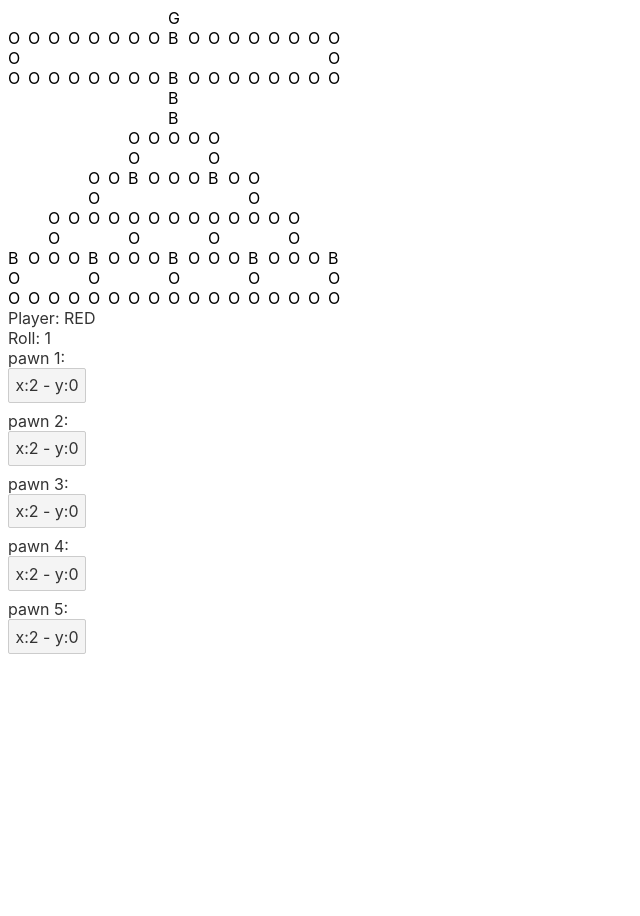
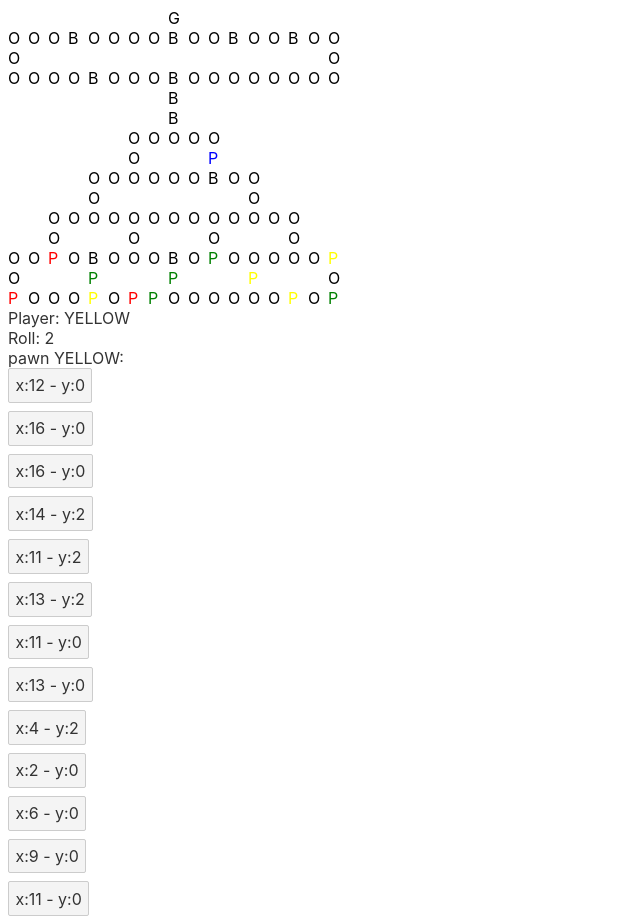
Before and after one commit to OskarDamkjaer/malefizent, a Svelte app: page / in a window 1280 px wide. Shown: the whole page, without its empty margins (0-640 px from the left). Before the commit the page ends 800 px from the top, so only its background shows below. Built offline with nearby package versions, Linux system fonts and the light colour scheme.

Commit message:
Ergonomics

```diff
--- a/src/App.svelte
+++ b/src/App.svelte
@@ -3,41 +3,32 @@
     createGameState,
     doTurn,
     posContainsPawn,
-    prepareTurn,
-    access,
+    getNextTurnOptions,
   } from "./game";
   import Spot from "./Spot.svelte";
   let state = createGameState();
-  $: possibleTurns = prepareTurn(state);
+  $: possibleTurns = getNextTurnOptions(state);
 
   $: console.log(state);
   $: console.log(possibleTurns);
-  // TODO change so we don't need to flatmap like this. and also give more info on SPOts by default
-  // todo make so that people don't need to use
-  // TODO byt namn på spelet och designa så den ser fin ut. kanske att ojäserna rör sig?
   const interval = setInterval(() => {
-    const moves = [1, 2, 3, 4, 5].flatMap((nbr) =>
-      possibleTurns.moves[nbr].map((pos) => ({ pawnNumber: nbr, move: pos }))
-    );
-
-    const bestMove = moves.sort((a, b) => {
-      return (
-        access(state.field, a.move).goalDistance -
-        access(state.field, b.move).goalDistance
-      );
-    });
+    const moves = possibleTurns.options;
+    const bestMove = moves.sort(
+      (a, b) => a.spot.goalDistance - b.spot.goalDistance
+    )[0];
 
     const random = moves[Math.floor(Math.random() * moves.length)];
 
     if (possibleTurns.player === "BLUE") {
-      state = doTurn(state, bestMove[0]);
+      state = doTurn(state, bestMove);
     } else {
-      state = doTurn(state, random[0]);
+      state = doTurn(state, random);
     }
     if (state.winner) {
       clearInterval(interval);
     }
   }, 100);
+  // TODO byt namn på spelet och designa så den ser fin ut. kanske att pjäserna rör sig?
 </script>
 
 <main>
@@ -53,18 +44,16 @@
   {/if}
   <div>Player: {possibleTurns.player}</div>
   <div>Roll: {state.diceRoll}</div>
-  {#each [1, 2, 3, 4, 5] as pawnNbr}
-    pawn {pawnNbr}:
-    {#each possibleTurns.moves[pawnNbr] as pos}
+  pawn {possibleTurns.player}:
+  {#each possibleTurns.options as turn}
     <button
       class="row"
       on:click={() => {
-          state = doTurn(state, { move: pos, pawnNumber: pawnNbr });
+        state = doTurn(state, turn);
       }}
     >
-        x:{pos.x} - y:{pos.y}
+      x:{turn.spot.position.x} - y:{turn.spot.position.y}
     </button>
-    {/each}
   {/each}
 </main>
 
--- a/src/game.ts
+++ b/src/game.ts
@@ -252,6 +252,10 @@ type GameState = {
   winner?: Color;
 };
 type MoveOptions = { player: Color; moves: Record<number, Position[]> };
+type TurnOptions = {
+  player: Color;
+  options: Turn[];
+};
 
 export function prepareTurn(state: GameState): MoveOptions {
   const { turn, pawns, diceRoll } = state;
@@ -276,19 +280,38 @@ export function prepareTurn(state: GameState): MoveOptions {
   return moves;
 }
 
+export function getNextTurnOptions(state: GameState): TurnOptions {
+  const { turn, pawns, diceRoll } = state;
+  const player = currentPlayer(turn);
+
+  const options = pawns[player]
+    .map((pawn) =>
+      innerFindPaths(state, pawn.position, [], diceRoll, player).map((pos) => ({
+        pawnNumber: pawn.number,
+        spot: access(state.field, pos),
+      }))
+    )
+    .reduce(flatten);
+
+  return { player, options };
+}
+
 export function posContainsPawn(state: GameState, pos: Position): Pawn | null {
   const allPawns = Object.values(state.pawns).reduce(flatten, []);
 
   return allPawns.find((pawn) => isSamePosition(pawn.position, pos)) || null;
 }
 
-type ChosenTurn = {
+type Turn = {
   pawnNumber: number;
-  move: Position;
+  spot: Spot;
   newBarricadePosition?: Position;
 };
+function randomInList<T>(list: T[]) {
+  return list[Math.floor(Math.random() * list.length)];
+}
 
-export function doTurn(state: GameState, chosenTurn: ChosenTurn): GameState {
+export function doTurn(state: GameState, chosenTurn: Turn): GameState {
   const { field, turn, pawns, winner } = state;
   if (winner) {
     return state;
@@ -296,34 +319,38 @@ export function doTurn(state: GameState, chosenTurn: ChosenTurn): GameState {
 
   const player = currentPlayer(state.turn);
 
-  const legalTurns = prepareTurn(state);
-  const isLegalMove = legalTurns.moves[chosenTurn.pawnNumber].some((pos) =>
-    isSamePosition(chosenTurn.move, pos)
+  const legalTurns = getNextTurnOptions(state);
+  const isLegalMove = legalTurns.options.some(
+    ({ pawnNumber, spot }) =>
+      pawnNumber === chosenTurn.pawnNumber &&
+      isSamePosition(chosenTurn.spot.position, spot.position)
   );
 
-  if (!isLegalMove) {
-    // skip turn, take random turn
-    // TODO this should do random turn as players are not allowed to skip turns
-    return { field, pawns, turn: turn + 1, diceRoll: roll() };
-  }
+  const actualMove = isLegalMove
+    ? chosenTurn
+    : randomInList(legalTurns.options);
 
-  const chosenSpot = access(field, chosenTurn.move);
-  const won = chosenSpot.contains === "GOAL";
+  const won = actualMove.spot.contains === "GOAL";
 
-  const hitPawn = posContainsPawn(state, chosenTurn.move);
+  const hitPawn = posContainsPawn(state, actualMove.spot.position);
   const afterFirstMove = movePawn(
     pawns,
     player,
-    chosenTurn.pawnNumber,
-    chosenTurn.move
+    actualMove.pawnNumber,
+    actualMove.spot.position
   );
+
   const newPawns = hitPawn
     ? movePawn(afterFirstMove, hitPawn.color, hitPawn.number, null)
     : afterFirstMove;
 
-  const shouldMoveBarricade = chosenSpot.contains === "BARRICADE";
+  const shouldMoveBarricade = actualMove.spot.contains === "BARRICADE";
   const newField = shouldMoveBarricade
-    ? moveBarricade(state, chosenTurn.move, chosenTurn.newBarricadePosition)
+    ? moveBarricade(
+        state,
+        actualMove.spot.position,
+        actualMove.newBarricadePosition
+      )
     : field;
 
   // if barricade was moved and new barricade pos was missing. randomize
@@ -373,7 +400,7 @@ function moveBarricade(
   // if illegal spot randomize
   const newBarPosition: Position = choseLegalSpot
     ? to
-    : legalBarrSpots[Math.floor(Math.random() * legalBarrSpots.length)];
+    : randomInList(legalBarrSpots);
   const newBarSpot = access(f, newBarPosition);
   const barricaded: Spot = { ...newBarSpot, contains: "BARRICADE" };
 
```
Also changed, not shown: 1 other file (tests, documents, lock files or other folders). Lines whose indentation alone changed are shown as unchanged.
